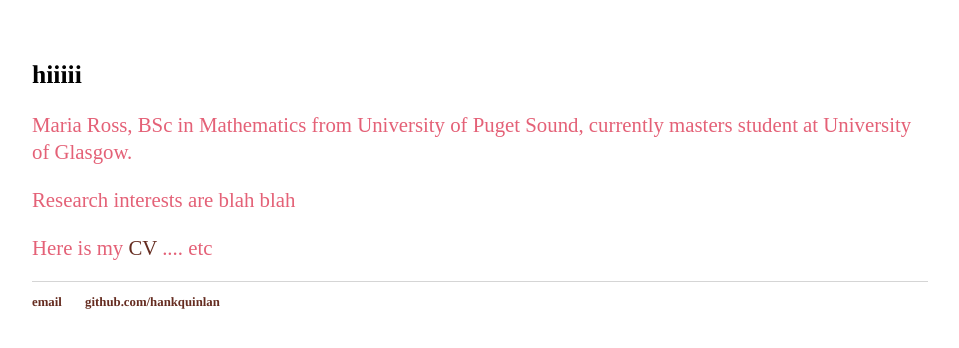
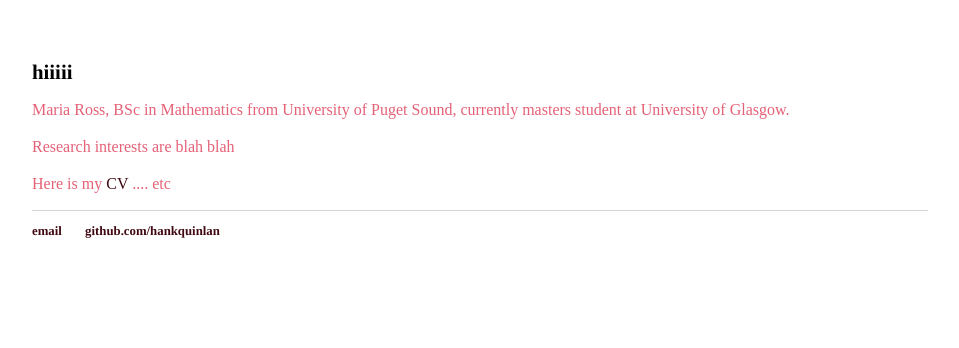
Before and after one commit to mariarross/mariarross.github.io, a Jekyll site: the page built from index.html, in a window 1280 px wide. Shown: the top 348 px of the page, without its empty margins (160-1119 px from the left). Built offline with Jekyll 4.4.1, drawn with Linux system fonts in a browser that asks for light colours.

Commit message:
Update main.css

```diff
--- a/css/main.css
+++ b/css/main.css
@@ -14,17 +14,17 @@ nav ul li, footer ul li {
 }
 a {
     text-decoration: none;
-    color: #652C20;
+    color: #400912;
 }
 a:hover {
     text-decoration: underline;
 }
 h1 {
-    font-size: 1.6em;
+    font-size: 1.3em;
     font-family:'Times', 'Times', 'Serif';
 }
 p {
-    font-size: 1.3em;
+    font-size: 1em;
     line-height: 1.3em;
     color: #E46177;
 }
@@ -35,7 +35,7 @@ footer {
 
 ul.posts {
     margin: 20px auto 40px;
-    font-size: 1.3em;
+    font-size: 1em;
 }
 
 ul.posts li {
```
